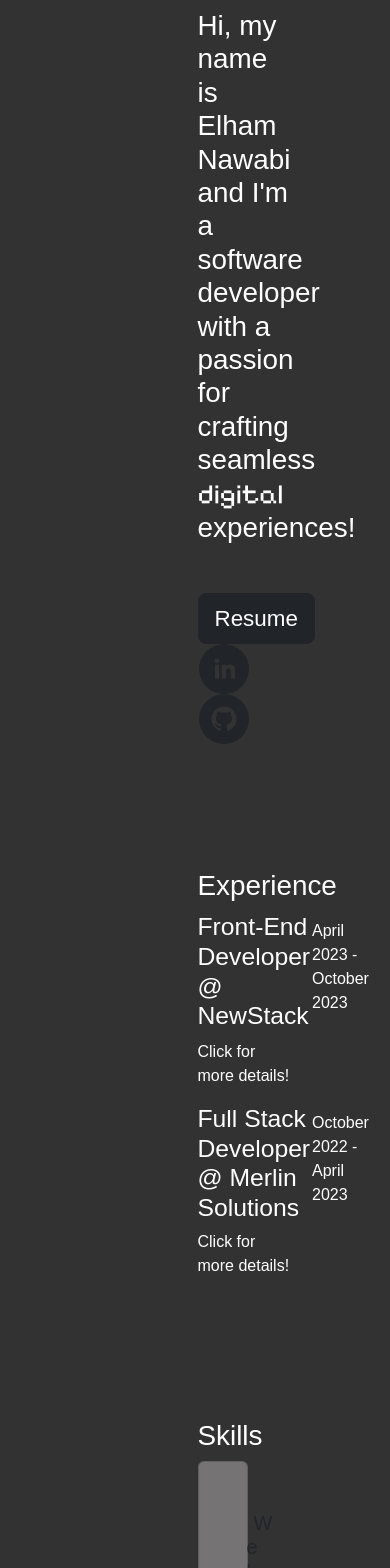
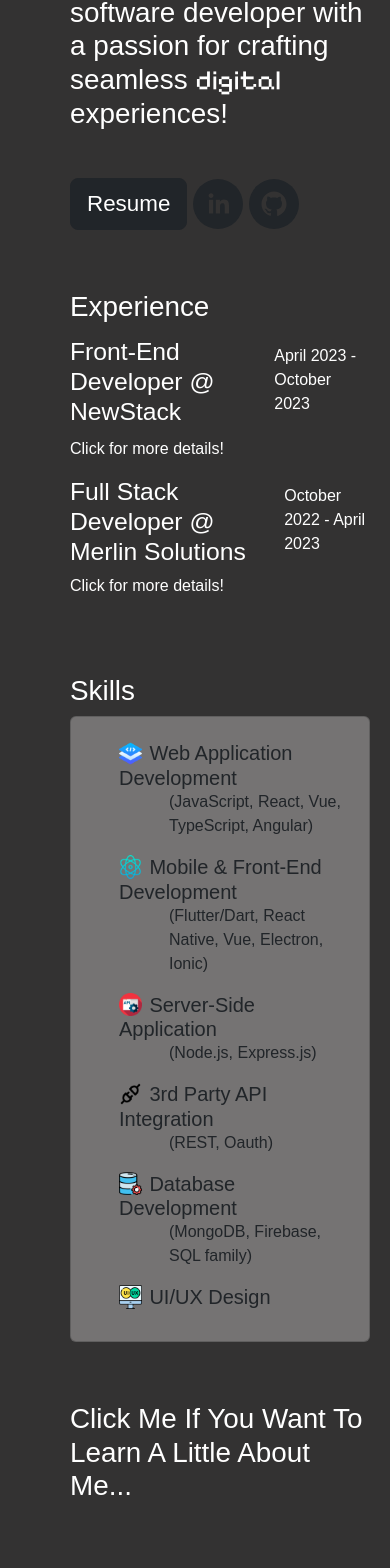
Before and after one commit to ElhamNawabi/portfolio, a React (Create React App) app: page / in a window 390 px wide. Shown: the part 381-1949 px from the top of the page. Built offline with nearby package versions, Linux system fonts and the light colour scheme; a web font is replaced by a local one.

Commit message:
changes to make more responsive on mobile

```diff
--- a/src/App.css
+++ b/src/App.css
@@ -236,3 +236,46 @@ li {
   margin: 0;
   background-color: rgb(51, 50, 50);
 }
+
+@media screen and (max-width: 768px) {
+  .intro-container {
+    padding-top: 100px;
+    width: 100%;
+    padding-left: 50px;
+  }
+
+  .about-container {
+    padding-top: 60px;
+    width: 100%;
+    padding-left: 50px;
+    padding-bottom: 60px;
+  }
+
+  .exp-container {
+    padding-top: 60px;
+    width: 100%;
+    padding-left: 50px;
+  }
+
+  .skills-container {
+    padding-top: 60px;
+    width: 100%;
+    padding-left: 50px;
+  }
+
+  .custom-card {
+    width: 100% !important; /* Adjust this value as needed */
+  }
+
+  .footer-container {
+    padding-top: 30px;
+    padding-bottom: 30px;
+    width: 111.5%;
+    bottom: 0;
+    left: 0;
+  }
+
+  .App {
+    padding: 20px;
+  }
+}
--- a/src/components/about.js
+++ b/src/components/about.js
@@ -21,7 +21,7 @@ function About() {
             In these teams, I've not only lent my technical expertise but also actively embraced knowledge-sharing and open communication.
              I firmly believe that the most outstanding outcomes emerge from collective endeavors.
           </p>
-          <p className="close-text">*Feel free to close this egregiously long wall of text by clicking the header again :)*</p>
+          <p className="close-text" onClick={() => setOpen(!open)}>*Feel free to close this egregiously long wall of text by clicking me :)*</p>
           </div>
         </Collapse>
 
```
